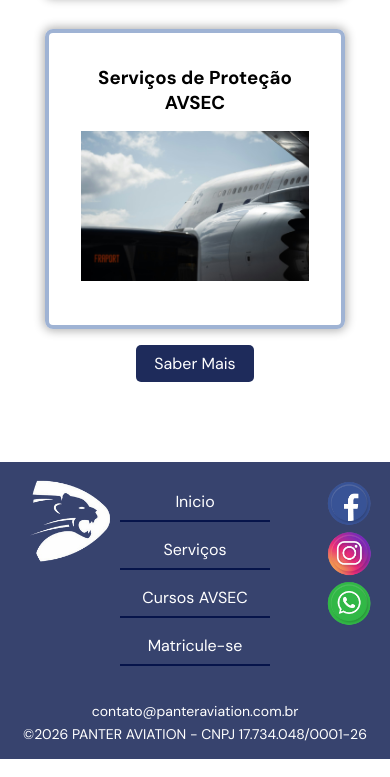
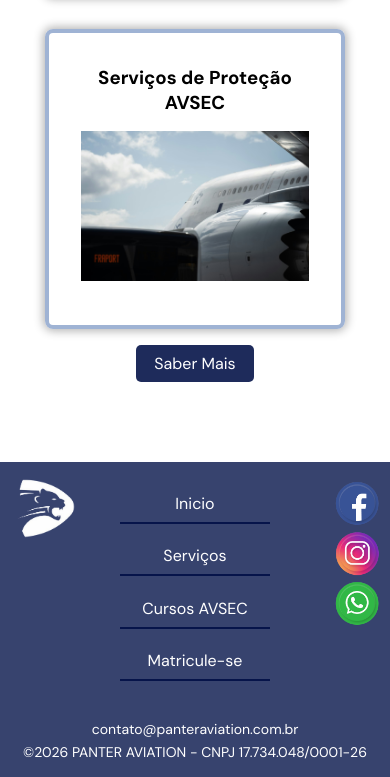
Before and after one commit to samuelmaciel015/panterSite, a website: page public/inicio.html in a window 390 px wide. Shown: the part 2382-3159 px from the top of the page. Drawn offline with Linux system fonts and the light colour scheme.

```diff
--- a/public/styles/mobile.css
+++ b/public/styles/mobile.css
@@ -1,7 +1,13 @@
 @media screen and (max-width: 470px){
-    .grid-footer {
-        display: grid;
-        grid-template-columns: 1fr 1fr 1fr;
+    footer {
+        padding: 1rem .5rem;
+    }
+    footer img {
+        width: 70px;
+    }
+
+    .grid-footer div:nth-child(2) a {
+        width: 150px;
     }
 
     .grid-footer div:nth-child(3) {
@@ -18,8 +24,8 @@
     }
 
     .servico1:hover, .servico2:hover {
-        transform: initial;
-        transition: initial;
+        transform: none;
+        transition: none;
     }
 
     form fieldset {
```
